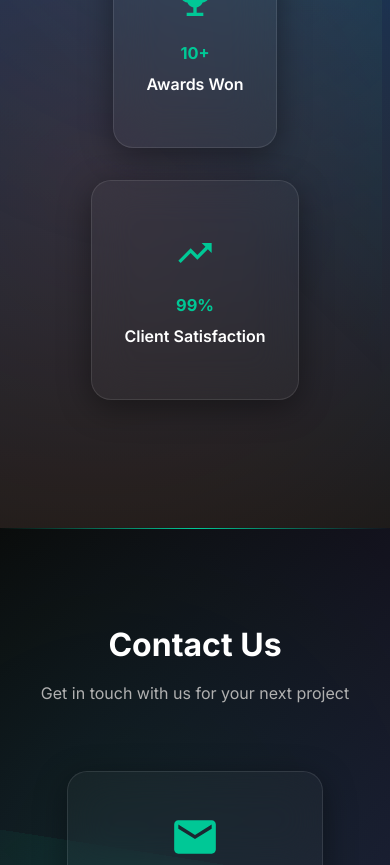
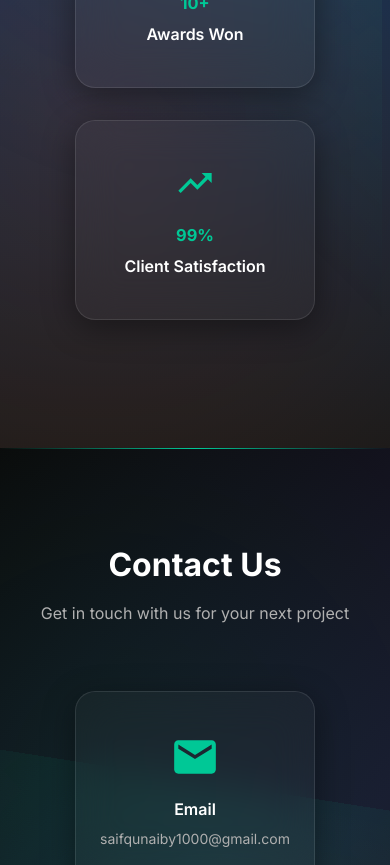
Before and after one commit to saifQunaiby1000/portfolio, a React (Vite) app in the folder frontend/my-react-app/: page / in a window 390 px wide. Shown: the part 9900-10765 px from the top of the page. Built offline with nearby package versions, Linux system fonts and the light colour scheme.

Commit message:
fix: ensure equal card heights on mobile screens with minHeight

```diff
--- a/frontend/my-react-app/src/components/AboutSection.jsx
+++ b/frontend/my-react-app/src/components/AboutSection.jsx
@@ -159,8 +159,9 @@ const AboutSection = () => {
                 <motion.div variants={itemVariants} style={{ height: '100%', display: 'flex' }}>
                   <Card
                     sx={{
-                      height: { xs: 220, sm: 240, md: 260 },
-                      width: { xs: '100%', sm: 280, md: 300 },
+                      height: { xs: 200, sm: 240, md: 260 },
+                      width: { xs: 240, sm: 280, md: 300 },
+                      minHeight: { xs: 200, sm: 240, md: 260 },
                       display: 'flex',
                       flexDirection: 'column',
                       background: colors.background.card,
--- a/frontend/my-react-app/src/components/Footer.jsx
+++ b/frontend/my-react-app/src/components/Footer.jsx
@@ -156,7 +156,8 @@ const Footer = () => {
                     <Card
                       sx={{
                         height: { xs: 200, sm: 240, md: 260 },
-                        width: { xs: '100%', sm: 280, md: 300 },
+                        width: { xs: 240, sm: 280, md: 300 },
+                        minHeight: { xs: 200, sm: 240, md: 260 },
                         background: colors.background.card,
                         backdropFilter: 'blur(20px)',
                         border: `1px solid ${colors.border.light}`,
```
